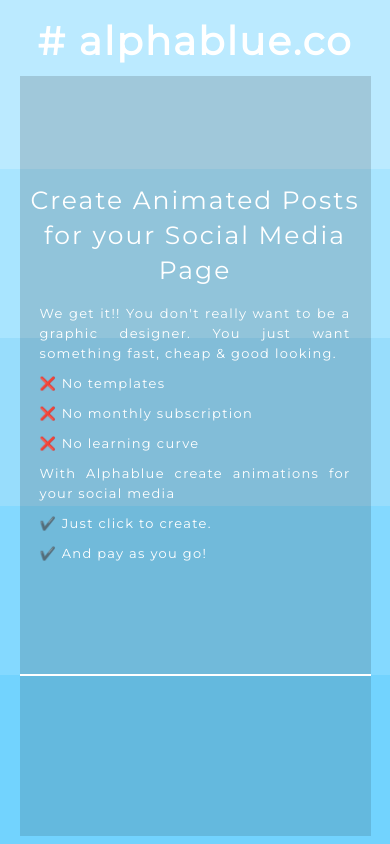
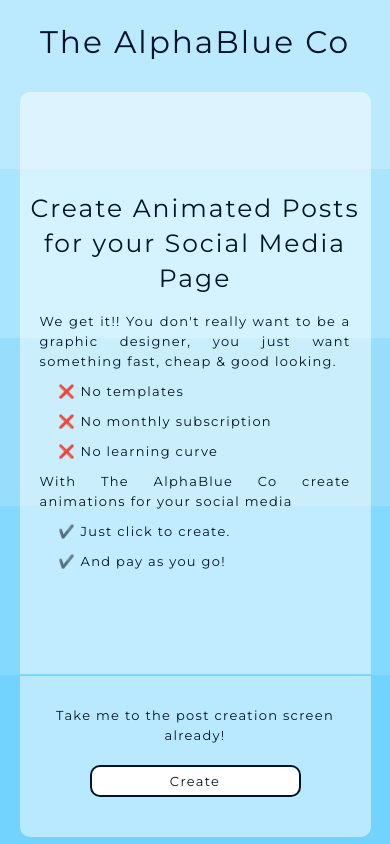
Before and after one commit to ujjwal-kashyap/alphablue, a plain HTML site: page index.html in a window 390 px wide. Drawn offline with Linux system fonts and the light colour scheme.

Commit message:
landing page mobile optimized

```diff
--- a/assets/css/landing.css
+++ b/assets/css/landing.css
@@ -68,23 +68,24 @@
 }
 
 #title1 {
-  height: 8vh;
+  height: 10vh;
 }
 
 #title1 h1 {
-  color: #ffffff;
-  font-size: 10vw;
-  line-height: 8vh;
-  font-weight: 600;
+  color: #001429;
+  font-size: 8vw;
+  line-height: 10vh;
+  font-weight: 500;
 }
 
 
 @media screen and (min-width: 1024px) {
   #title1 h1 {
     -webkit-text-fill-color: transparent;
-    -webkit-text-stroke: 2px #ffffff;
+    -webkit-text-stroke: 2px #001429;
     font-size: 12vh;
     line-height: 15vh;
+    font-weight: unset;
   }
 }
 
@@ -98,25 +99,30 @@
 
 #textpart1 {
   width: 90vw;
-  height: 71vh;
-  border-bottom: 1px solid #ffffff;
+  height: 69vh;
+  /*border-bottom: 1px solid #ffffff;*/
+  margin-bottom: 1px;
   display: flex;
   flex-direction: column;
   justify-content: center;
   align-items: center;
-  background-color: #00000025;
+  background-color: #ffffff80;
   padding: 10px;
+  border-radius: 10px 10px 0px 0px;
 }
 
 #ctapart1 {
   width: 90vw;
   height: 19vh;
-  border-top: 1px solid #ffffff;
+  /*border-top: 1px solid #ffffff;*/
+  margin-top: 1px;
   display: flex;
   flex-direction: column;
   justify-content: center;
   align-items: center;
-  background-color: #00000020;
+  background-color: #ffffff80;
+  padding: 10px;
+  border-radius: 0px 0px 10px 10px;
 }
 
 @media screen and (min-width: 1024px) {
@@ -127,16 +133,19 @@
   #textpart1 {
     width: 55vw;
     height: 80vh;
-    border-bottom: unset;
-    border-right: 1px solid #ffffff;
+    /*border-bottom: unset;
+    border-right: 1px solid #ffffff;*/
+    margin-bottom: unset;
+    margin-right: 2px;
     padding: 50px;
+    border-radius: 10px 0px 0px 10px;
   }
 
   #ctapart1 {
     width: 35vw;
     height: 80vh;
-    border-top: unset;
-    border-left: 1px solid #ffffff;
+    /*border-top: unset;
+    border-left: 1px solid #ffffff;*/
   }
 }
 
@@ -147,18 +156,33 @@
 
 #textcontent1 h2 {
   text-align: center;
-  color: #ffffff;
+  color: #001429;
   padding-bottom: 10px;
 }
 
-#textcontent1 li {
-  color: #ffffff;
+#textcontent1 li, #ctacontent1 li {
+  color: #001429;
   padding: 5px 10px;
 }
 
-#just1 {
+.li-justify {
   text-align: justify;
-  list-style-type: none;
+}
+
+.li-center {
+  text-align: center;
+}
+
+.button {
+  border: 2px solid #001429;
+  border-radius: 10px;
+  padding: 4px 20px;
+  margin: 10px 50px;
+  background-color: #ffffff;
+}
+
+.button:hover {
+  background-color: transparent;
 }
 
 @media screen and (min-width: 768px) {
--- a/assets/css/main.css
+++ b/assets/css/main.css
@@ -96,14 +96,14 @@ webkit: Chrome, Safari */
 
 h1, h2, h3, h4 {
     font-family: "Montserrat";
-    color: #2A3439;
+    color: #001429;
     font-weight: 400;
     letter-spacing: 2px;
 }
 
 h5, h6, p, ul, li {
     font-family: "Montserrat";
-    color: #2A3439;
+    color: #001429;
     font-weight: 400;
     letter-spacing: 1.3px;
 }
--- a/index.html
+++ b/index.html
@@ -31,43 +31,54 @@
     </section>
     <section class="websitebody ukcnt" id="websitebody2">
       <section class="title ukcnt" id="title1">
-        <h1># alphablue.co</h1>
+        <h1>The AlphaBlue Co</h1>
       </section>
       <section class="bodypart ukcnt" id="bodypart1">
         <section class="textpart ukcnt" id="textpart1">
           <section class="textcontent ukcnt" id="textcontent1">
             <h2>Create Animated Posts for your Social Media Page</h2>
             <ul>
-              <li id="just1">
-                We get it!! You don't really want to be a graphic designer.
-                You just want something fast, cheap & good
-                looking<!--, and you are getting tired of spending hours editing
-                templates and paying monthly fees-->.
+              <li class="li-justify">
+                We get it!! You don't really want to be a graphic designer,
+                you just want something fast, cheap & good looking.
+                <!--, and you are getting tired of spending hours editing
+                templates and paying monthly fees-->
               </li>
               <li>
-                ❌ No templates
+                &nbsp; &nbsp; ❌ No templates
               </li>
               <li>
-                ❌ No monthly subscription
+                &nbsp; &nbsp; ❌ No monthly subscription
               </li>
               <li>
-                ❌ No learning curve
+                &nbsp; &nbsp; ❌ No learning curve
               </li>
-              <li id="just1">
-                With Alphablue create animations for your social media
+              <li class="li-justify">
+                With The AlphaBlue Co create animations for your social media
               </li>
               <li>
-                ✔️ Just click to create.
+                &nbsp; &nbsp; ✔️ Just click to create.
               </li>
               <li>
-                ✔️ And pay as you go!
+                &nbsp; &nbsp; ✔️ And pay as you go!
               </li>
-
-
-
           </section>
         </section>
         <section class="ctapart ukcnt" id="ctapart1">
+          <section class="ctacontent ukcnt" id="ctacontent1">
+            <ul>
+              <li class="li-center">
+                Take me to the post creation screen already!
+              </li>
+              <li class="li-center">
+                <a href="#">
+                  <div class="button ctabutton" id="ctabutton1">
+                    <p>Create</p>
+                  </div>
+                </a>
+              </li>
+            </ul>
+          </section>
         </section>
       </section>
     </section>
```
Also changed, not shown: 2 other files.
